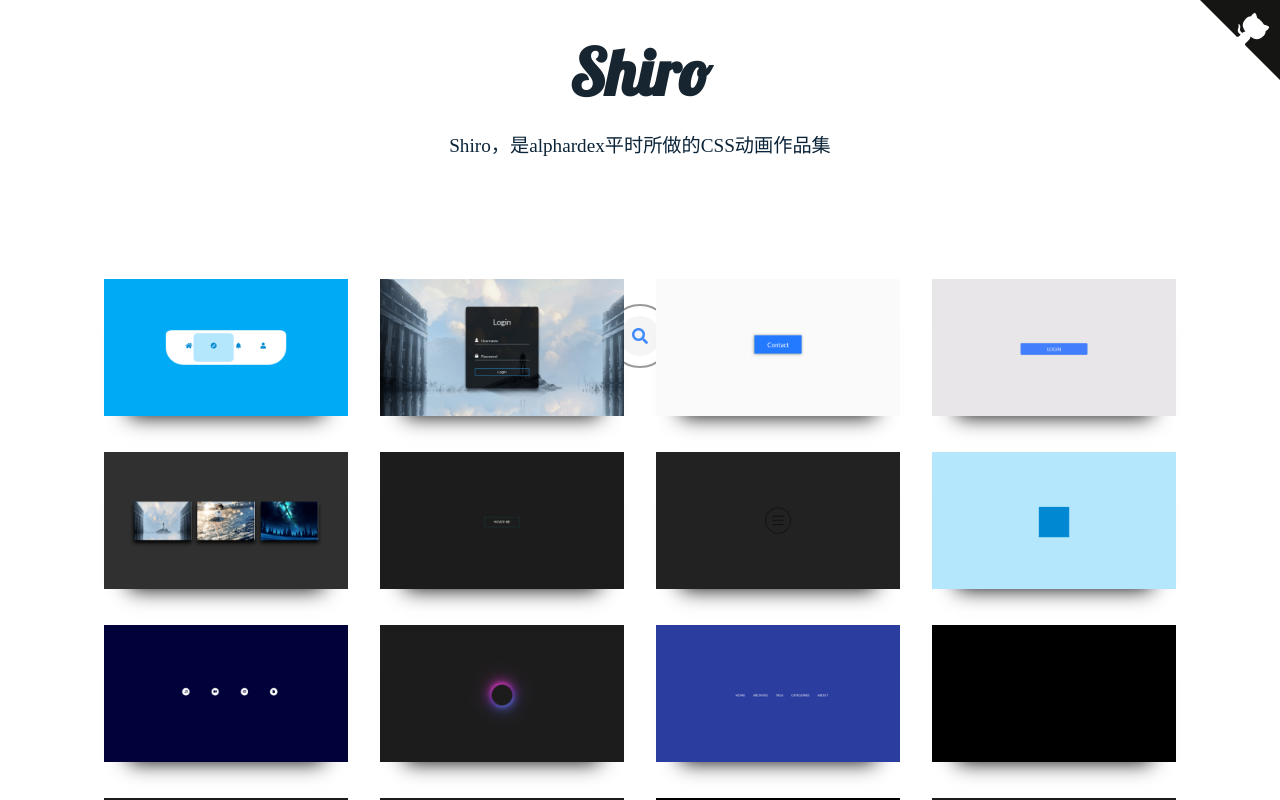
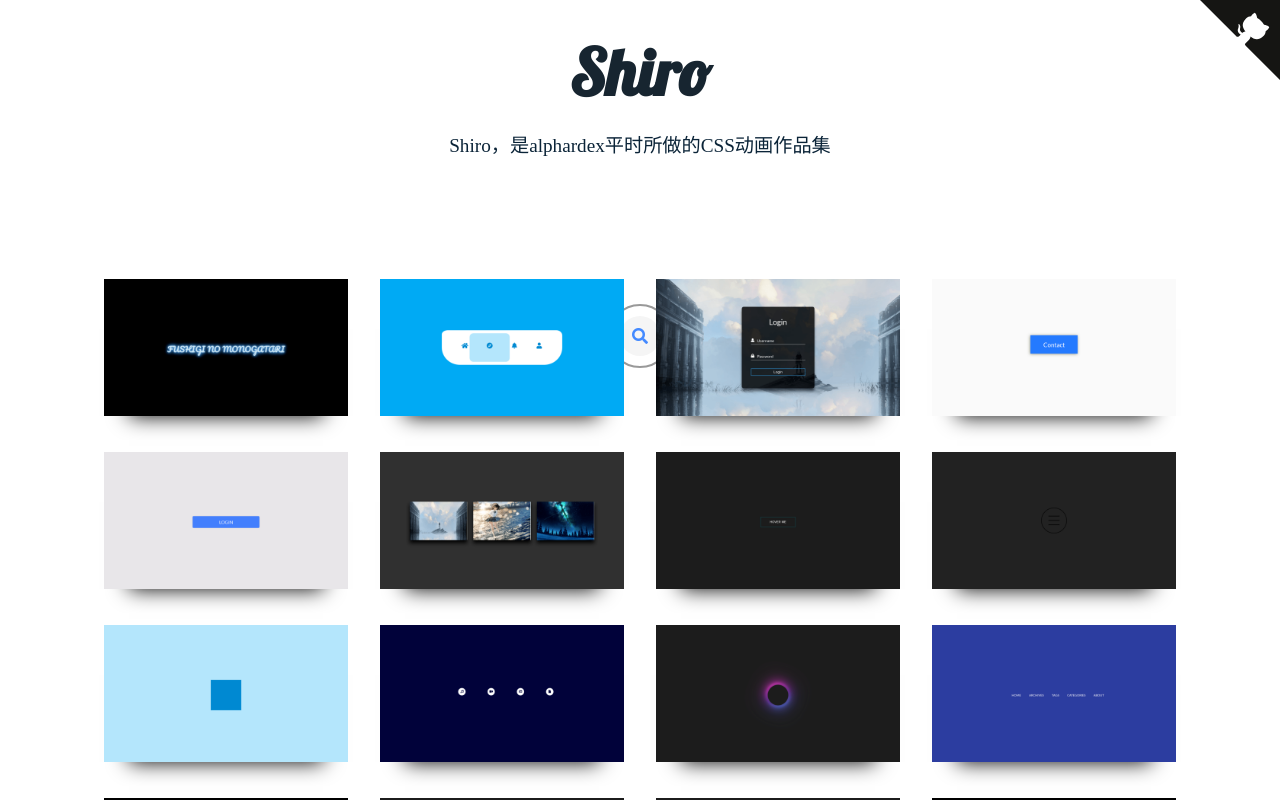
Before and after one commit to alphardex/shiro, a Vue app: page / in a window 1280 px wide. Shown: the top 800 px of the page. Built offline with nearby package versions, Linux system fonts and the light colour scheme; a web font is replaced by a local one.

Commit message:
add 1 art

```diff
--- /dev/null
+++ b/public/gallery/neon-text/src/index.html
@@ -0,0 +1 @@
+<div class="neon">fushigi no monogatari</div>
--- /dev/null
+++ b/public/gallery/neon-text/src/style.scss
@@ -0,0 +1,33 @@
+@import url(https://fonts.googleapis.com/css?family=Pacifico);
+
+body {
+  display: flex;
+  height: 100vh;
+  justify-content: center;
+  align-items: center;
+  text-align: center;
+  background: black;
+}
+
+.neon {
+  color: #cce7f8;
+  font-size: 2.5rem;
+  font-family: "Pacifico";
+  text-transform: uppercase;
+  animation: shining 0.1s alternate infinite;
+}
+
+@keyframes shining {
+  from {
+    text-shadow: 0 0 6px rgba(182, 211, 207, 0.9),
+      0 0 30px rgba(182, 211, 207, 0.3), 0 0 12px rgba(15, 115, 223, 0.5),
+      0 0 21px rgba(15, 115, 223, 0.9), 0 0 34px rgba(15, 115, 223, 0.8),
+      0 0 54px rgba(15, 115, 223, 0.9);
+  }
+  to {
+    text-shadow: 0 0 6px rgba(182, 211, 207, 1),
+      0 0 30px rgba(182, 211, 207, 0.4), 0 0 12px rgba(15, 115, 223, 0.6),
+      0 0 22px rgba(15, 115, 223, 0.8), 0 0 38px rgba(15, 115, 223, 0.9),
+      0 0 60px rgba(15, 115, 223, 1);
+  }
+}
--- a/src/views/Home.vue
+++ b/src/views/Home.vue
@@ -70,6 +70,12 @@ interface Art {
 })
 export default class Home extends Vue {
   @Provide() arts: Art[] = [
+    {
+      title: "neon-text",
+      thumbnail: "neon-text.png",
+      description: "用text-shadow制作霓虹文字",
+      tags: ["ui", "text", "neon"]
+    },
     {
       title: "nav-tab",
       thumbnail: "nav-tab.png",
@@ -158,19 +164,19 @@ export default class Home extends Vue {
       title: "abbr-expansion",
       thumbnail: "abbr-expansion.png",
       description: "缩写的展开效果",
-      tags: ["ui", "hover"]
+      tags: ["ui", "text", "hover"]
     },
     {
       title: "gleaming-heading",
       thumbnail: "gleaming-heading.png",
       description: "隐约闪烁的标题",
-      tags: ["ui", "heading", "blur", "staggered"]
+      tags: ["ui", "text", "blur", "staggered"]
     },
     {
       title: "gleaming-loading",
       thumbnail: "gleaming-loading.png",
       description: "隐约闪烁的加载",
-      tags: ["ui", "loading", "blur", "staggered"]
+      tags: ["ui", "text", "loading", "blur", "staggered"]
     },
     {
       title: "login-button",
```
Also changed, not shown: public/gallery/neon-text/dist/index.html (added), public/gallery/neon-text/dist/style.css (added), public/gallery/neon-text/license.txt (added), public/thumbnails/neon-text.png (added), 1 other file (tests, documents, lock files or other folders).
